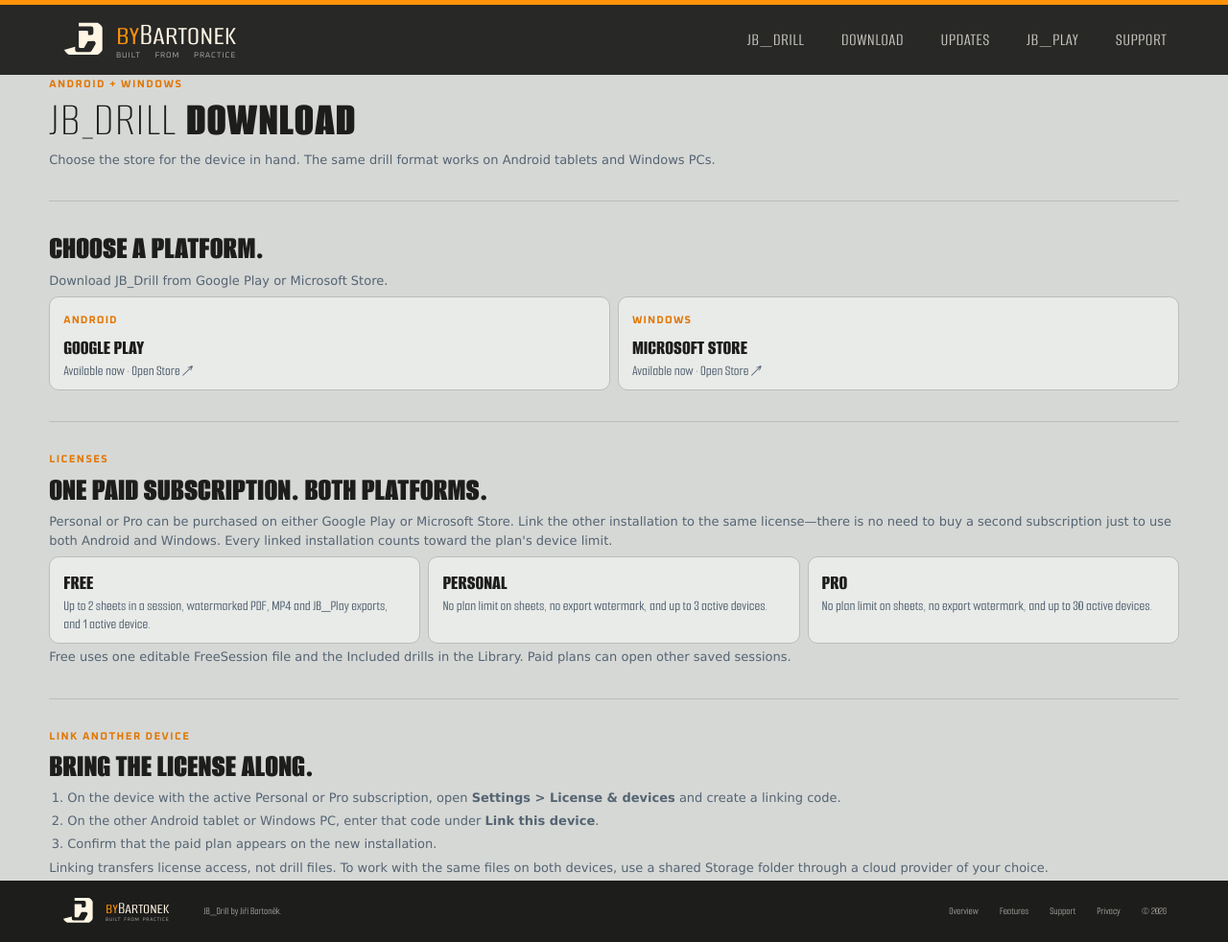
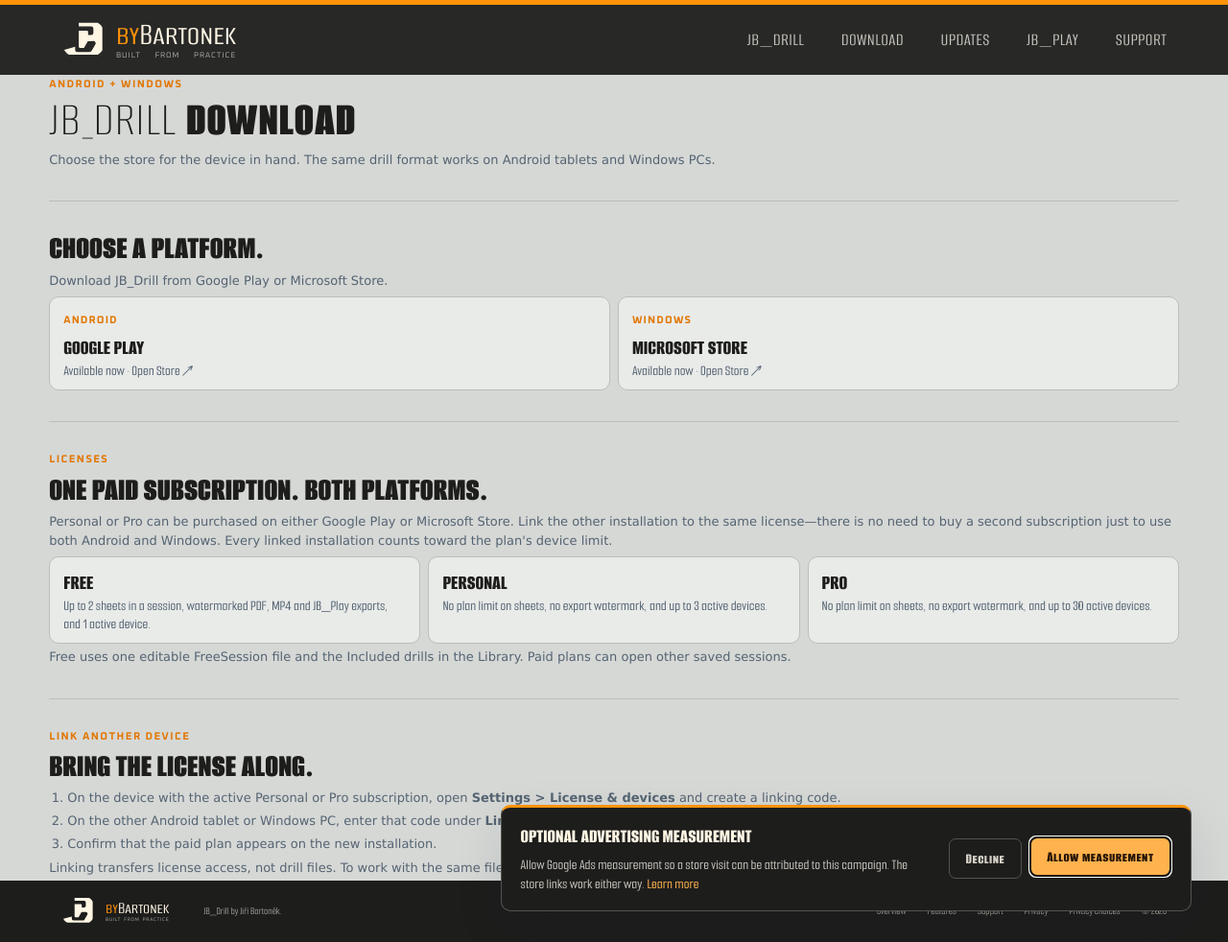
Before and after one commit to bartonekJ/bartonekJ.github.io, a Jekyll site: the page jb-drill/download/index.html, which Jekyll copies as it is, in a window 1280 px wide and 982 px high. Shown: the whole window at 96% size. Built offline with Jekyll 4.4.1, drawn with Linux system fonts in a browser that asks for light colours.

Commit message:
Add Google Ads outbound conversion tracking

```diff
--- a/docs.css
+++ b/docs.css
@@ -1122,6 +1122,59 @@
   margin-right: 16px;
 }
 
+.measurement-consent {
+  position: fixed;
+  z-index: 20;
+  right: clamp(16px, 3vw, 40px);
+  bottom: clamp(16px, 3vw, 32px);
+  display: grid;
+  grid-template-columns: minmax(0, 1fr) auto;
+  gap: 20px;
+  align-items: center;
+  width: min(720px, calc(100% - 32px));
+  padding: 18px 20px;
+  border: 1px solid #55534e;
+  border-top: 3px solid var(--orange);
+  border-radius: 10px;
+  background: var(--ink);
+  box-shadow: var(--shadow);
+  color: var(--warm-white);
+}
+
+.measurement-consent[hidden] {
+  display: none;
+}
+
+.measurement-consent strong {
+  font: 800 21px/1 var(--font-display);
+  text-transform: uppercase;
+}
+
+.measurement-consent p {
+  margin: 6px 0 0;
+  color: #c8c5bd;
+  font: 500 15px/1.3 var(--font-ui);
+}
+
+.measurement-consent a {
+  color: var(--orange-soft);
+}
+
+.measurement-consent-actions {
+  display: flex;
+  gap: 8px;
+}
+
+.measurement-consent .button {
+  min-height: 42px;
+  padding-inline: 17px;
+  cursor: pointer;
+}
+
+.measurement-consent .button-quiet {
+  background: transparent;
+}
+
 @media (min-width: 761px) and (min-height: 1100px) {
   .download-page {
     padding: 18px 0 16px;
@@ -2259,6 +2312,25 @@
     gap: 12px;
   }
 
+  .measurement-consent {
+    right: 12px;
+    bottom: 12px;
+    grid-template-columns: 1fr;
+    gap: 14px;
+    width: calc(100% - 24px);
+    padding: 16px;
+  }
+
+  .measurement-consent-actions {
+    display: grid;
+    grid-template-columns: minmax(0, 0.7fr) minmax(0, 1.3fr);
+  }
+
+  .measurement-consent .button {
+    min-width: 0;
+    padding-inline: 12px;
+  }
+
   .overview-core-grid {
     grid-template-columns: 1fr;
   }
--- /dev/null
+++ b/google-ads.js
@@ -0,0 +1,66 @@
+(() => {
+  const storageKey = 'bybartonek-google-ads-consent';
+  const banner = document.querySelector('.measurement-consent');
+
+  function readChoice() {
+    try {
+      return localStorage.getItem(storageKey);
+    } catch (error) {
+      return null;
+    }
+  }
+
+  function storeChoice(choice) {
+    try {
+      localStorage.setItem(storageKey, choice);
+    } catch (error) {
+      // The current page still observes the choice when storage is unavailable.
+    }
+  }
+
+  function updateConsent(choice) {
+    if (typeof window.gtag !== 'function') return;
+    const state = choice === 'granted' ? 'granted' : 'denied';
+    window.gtag('consent', 'update', {
+      ad_storage: state,
+      analytics_storage: state,
+      ad_user_data: state,
+      ad_personalization: state
+    });
+  }
+
+  function setBannerVisible(visible) {
+    if (!banner) return;
+    banner.hidden = !visible;
+    if (visible) banner.querySelector('[data-google-ads-consent="granted"]')?.focus();
+  }
+
+  if (!readChoice()) setBannerVisible(true);
+
+  banner?.addEventListener('click', (event) => {
+    const button = event.target.closest('[data-google-ads-consent]');
+    if (!button) return;
+    const choice = button.dataset.googleAdsConsent;
+    storeChoice(choice);
+    updateConsent(choice);
+    setBannerVisible(false);
+  });
+
+  document.querySelectorAll('[data-google-ads-consent-settings]').forEach((link) => {
+    link.addEventListener('click', (event) => {
+      event.preventDefault();
+      setBannerVisible(true);
+    });
+  });
+
+  document.querySelectorAll('[data-google-ads-conversion="store-outbound"]').forEach((link) => {
+    link.addEventListener('click', () => {
+      if (typeof window.gtag !== 'function') return;
+      window.gtag('event', 'conversion', {
+        send_to: 'AW-18439118692/Uw6hCNDh5YwdEOS-uthE',
+        value: 1.0,
+        currency: 'CZK'
+      });
+    });
+  });
+})();
--- a/jb-drill/download/index.html
+++ b/jb-drill/download/index.html
@@ -7,7 +7,34 @@
   <meta name="theme-color" content="#1d1d1c">
   <title>Download JB_Drill — Android &amp; Windows</title>
   <link rel="icon" href="../../favicon.svg?v=2" type="image/svg+xml">
-  <link rel="stylesheet" href="../../docs.css?v=20260930-6">
+  <link rel="stylesheet" href="../../docs.css?v=20261001-1">
+  <script>
+    window.dataLayer = window.dataLayer || [];
+    function gtag(){dataLayer.push(arguments);}
+    gtag('consent', 'default', {
+      'ad_storage': 'denied',
+      'analytics_storage': 'denied',
+      'ad_user_data': 'denied',
+      'ad_personalization': 'denied',
+      'wait_for_update': 500
+    });
+    try {
+      if (localStorage.getItem('bybartonek-google-ads-consent') === 'granted') {
+        gtag('consent', 'update', {
+          'ad_storage': 'granted',
+          'analytics_storage': 'granted',
+          'ad_user_data': 'granted',
+          'ad_personalization': 'granted'
+        });
+      }
+    } catch (error) {
+      // Storage can be unavailable in private browsing; denied remains the default.
+    }
+    gtag('set', 'ads_data_redaction', true);
+    gtag('js', new Date());
+    gtag('config', 'AW-18439118692');
+  </script>
+  <script async src="https://www.googletagmanager.com/gtag/js?id=AW-18439118692"></script>
 </head>
 <body class="docs-body download-body">
   <header class="site-header docs-header">
@@ -38,12 +65,12 @@
       <h2 id="store-title">Choose a platform.</h2>
       <p>Download JB_Drill from Google Play or Microsoft Store.</p>
       <div class="download-store-grid">
-        <a class="download-store-card download-store-card--link" href="https://play.google.com/store/apps/details?id=cz.jbdrill.app" target="_blank" rel="noopener noreferrer" aria-label="Download JB_Drill from Google Play">
+        <a class="download-store-card download-store-card--link" href="https://play.google.com/store/apps/details?id=cz.jbdrill.app" target="_blank" rel="noopener noreferrer" aria-label="Download JB_Drill from Google Play" data-google-ads-conversion="store-outbound">
           <span>ANDROID</span>
           <h3>Google Play</h3>
           <p>Available now · Open Store &#8599;</p>
         </a>
-        <a class="download-store-card download-store-card--link" href="https://apps.microsoft.com/detail/9NFF5QHLBM3B?cid=bybartonek" target="_blank" rel="noopener noreferrer" aria-label="Download JB_Drill from Microsoft Store">
+        <a class="download-store-card download-store-card--link" href="https://apps.microsoft.com/detail/9NFF5QHLBM3B?cid=bybartonek" target="_blank" rel="noopener noreferrer" aria-label="Download JB_Drill from Microsoft Store" data-google-ads-conversion="store-outbound">
           <span>WINDOWS</span>
           <h3>Microsoft Store</h3>
           <p>Available now · Open Store &#8599;</p>
@@ -75,11 +102,23 @@
     </section>
   </main>
 
+  <aside class="measurement-consent" hidden aria-labelledby="measurement-consent-title">
+    <div>
+      <strong id="measurement-consent-title">Optional advertising measurement</strong>
+      <p>Allow Google Ads measurement so a store visit can be attributed to this campaign. The store links work either way. <a href="../../privacy/#advertising-measurement">Learn more</a></p>
+    </div>
+    <div class="measurement-consent-actions">
+      <button class="button button-quiet" type="button" data-google-ads-consent="denied">Decline</button>
+      <button class="button button-primary" type="button" data-google-ads-consent="granted">Allow measurement</button>
+    </div>
+  </aside>
+
   <footer class="site-footer">
     <div class="brand brand-footer"><span class="brand-logo" aria-hidden="true"></span><span class="brand-lockup" aria-label="byBartonek"><span class="brand-name" aria-hidden="true"><span class="brand-prefix">by</span><span class="brand-major">B</span><span class="brand-minor">artonek</span></span><span class="brand-tagline" aria-hidden="true"><span>Built</span><span>from</span><span>practice</span></span></span></div>
     <p>JB_Drill by Jiří Bartoněk.</p>
-    <div class="footer-links"><a href="../">Overview</a><a href="../#features">Features</a><a href="../../support/">Support</a><a href="../privacy/">Privacy</a><span>© <span id="year">2026</span></span></div>
+    <div class="footer-links"><a href="../">Overview</a><a href="../#features">Features</a><a href="../../support/">Support</a><a href="../privacy/">Privacy</a><a href="../../privacy/#advertising-measurement" data-google-ads-consent-settings>Privacy choices</a><span>© <span id="year">2026</span></span></div>
   </footer>
   <script src="../../script.js?v=20260930-1"></script>
+  <script src="../../google-ads.js?v=20261001-1"></script>
 </body>
 </html>
```
Also changed, not shown: STYLE_GUIDE.md (+8 -0 lines), privacy/index.html (+6 -2 lines), tests/google-ads-tag-regression.cjs (added, +111 -0 lines).
